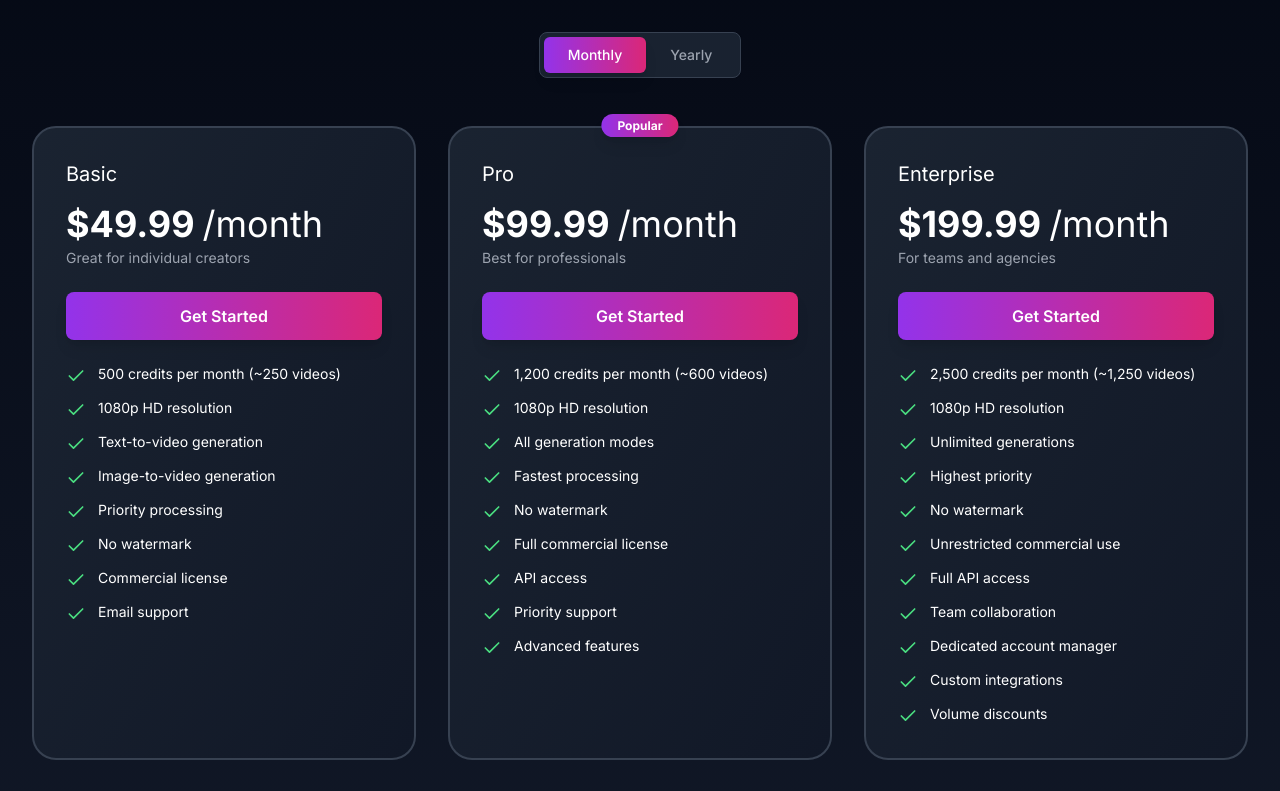
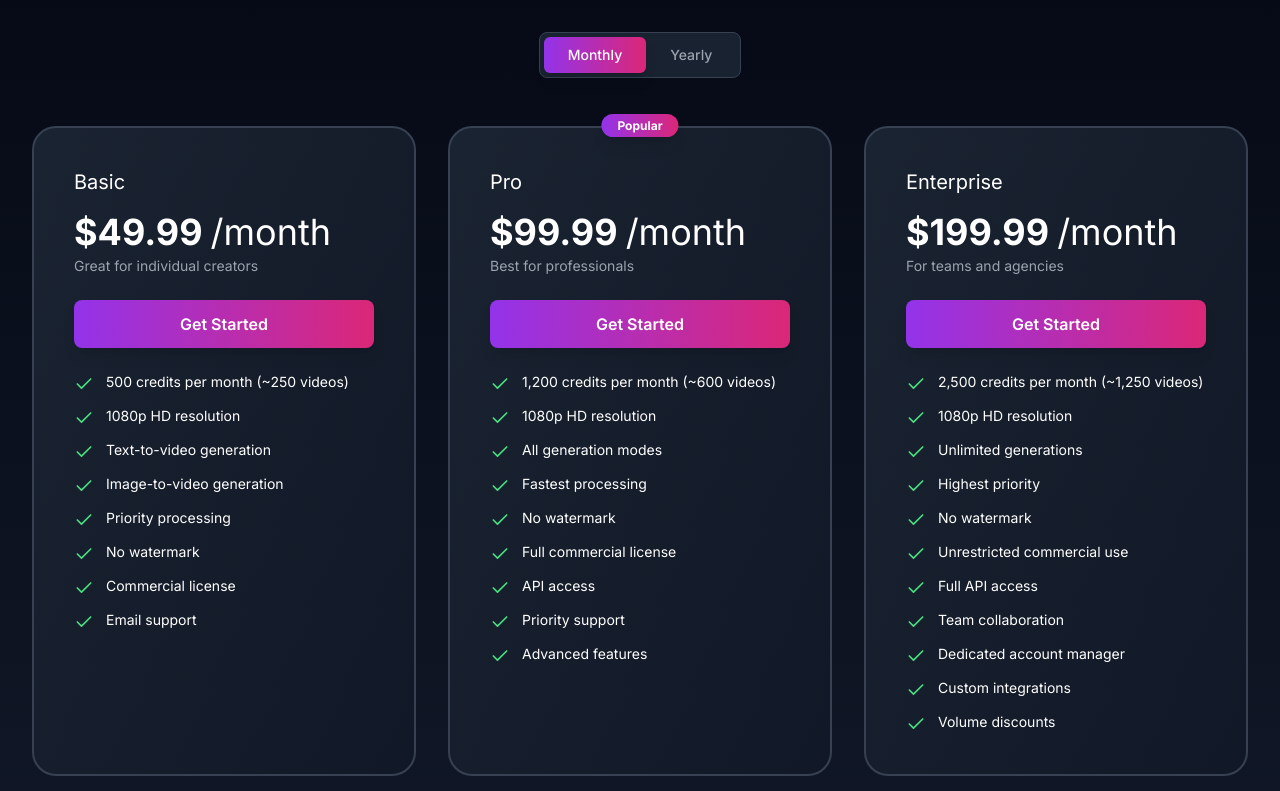
Before and after one commit to jewelrydecornerforwork/sora-2.site, a Next.js app: page / in a window 1280 px wide. Shown: the part 2969-3760 px from the top of the page. Built offline with nearby package versions, Linux system fonts and the light colour scheme; no server answers.

Commit message:
Enterprise

```diff
--- a/components/Pricing.tsx
+++ b/components/Pricing.tsx
@@ -145,7 +145,7 @@ export function Pricing() {
           {plans.map((plan, index) => (
             <div
               key={index}
-              className="relative rounded-3xl p-8 transition-all duration-300 bg-gradient-to-br from-gray-800/80 to-gray-900/80 border-2 border-gray-700 hover:border-purple-500"
+              className="relative rounded-3xl p-10 transition-all duration-300 bg-gradient-to-br from-gray-800/80 to-gray-900/80 border-2 border-gray-700 hover:border-purple-500"
             >
               {/* Popular Badge */}
               {plan.popular && (
```
